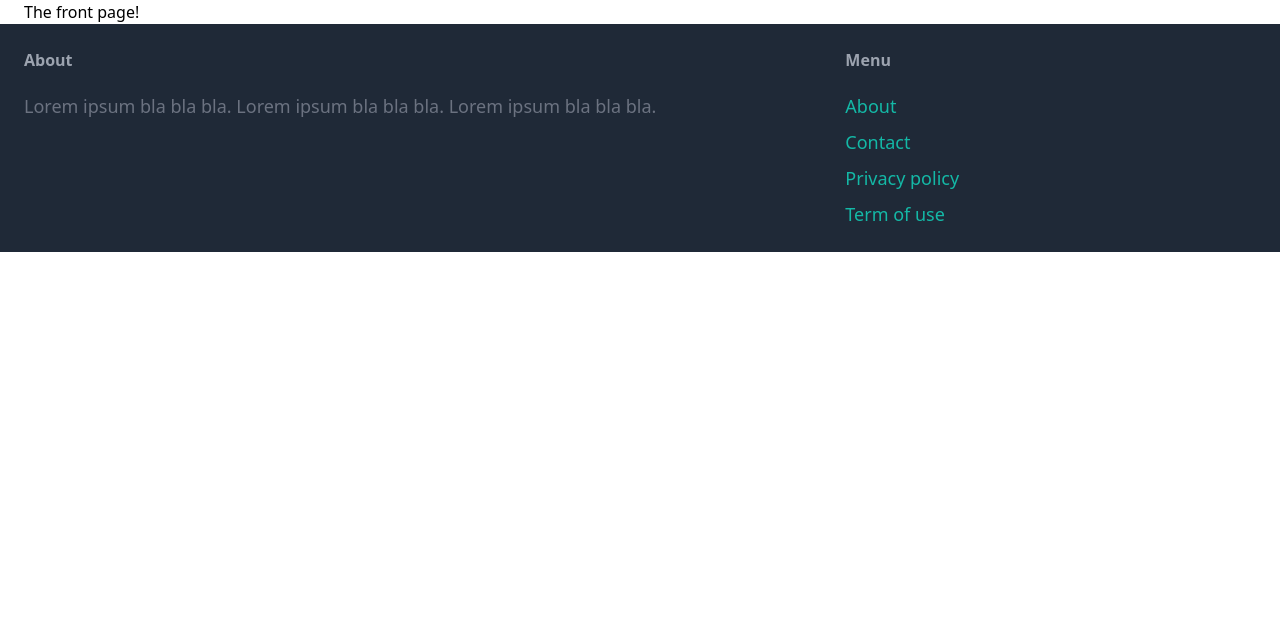
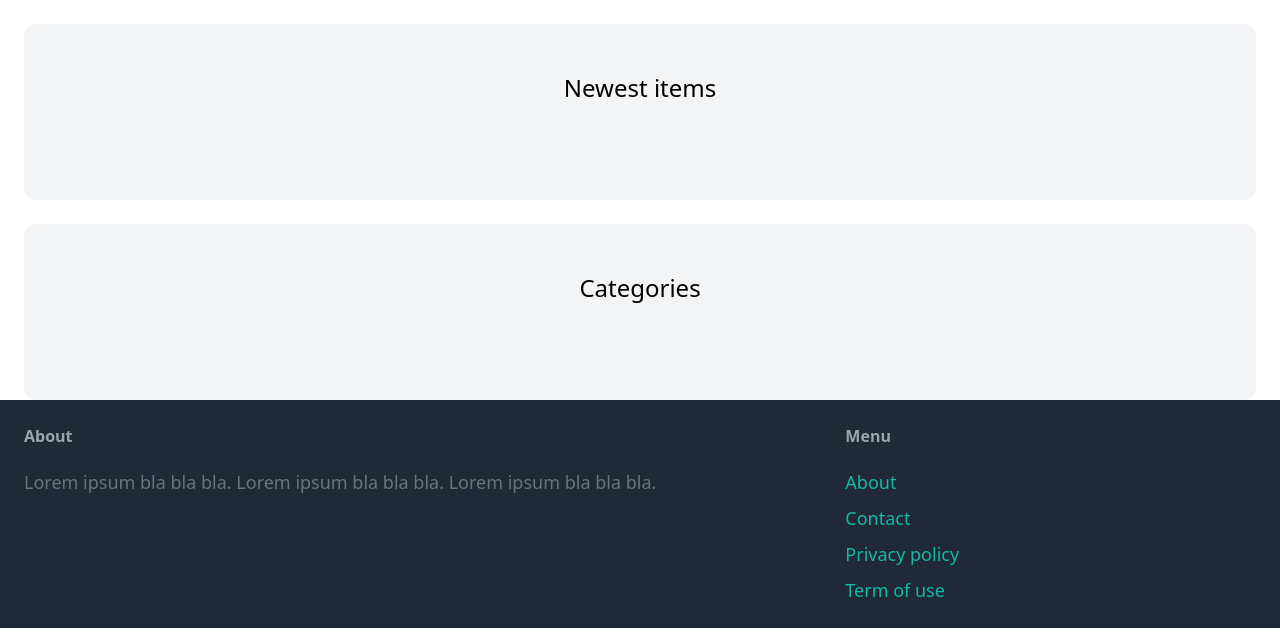
Before and after one commit to jonesong1/Django-Marketplace, a Django app: template core/templates/core/index.html in a window 1280 px wide. Shown: the part 77-717 px from the top of the page. Run offline with Django 4.2, Linux system fonts and the light colour scheme; the template is opened without the code that fills it, so the values that code supplies are empty; some libraries are stand-ins or nearby versions.

Commit message:
Created items for backend and frontend

```diff
--- a/core/templates/core/index.html
+++ b/core/templates/core/index.html
@@ -2,5 +2,38 @@
 {% block title %}Welcome{% endblock %}
 
 {% block content %}
-    <h1>The front page!</h1>
+    <div class="mt-6 px-6 py-12 bg-gray-100 rounded-xl">
+        <h2 class="mb-12 text-2xl text-center">Newest items</h2>
+        <div class="grid grid-cols-3 gap-3">
+            {% for item in items %}
+                <div>
+                    <a href="#">
+                        <div>
+                            <img src="{{ item.image.url }}" class="rounded-t-xl">
+                        </div>
+                        <div class="p-6 bg-white rounded-b-xl">
+                            <h2 class="text-2xl">{{ item.name }}</h2>
+                            <p class="text-gray-500">Price: {{ item.price }}</p>
+                        </div>
+                    </a>
+                </div>
+            {% endfor %}
+        </div>
+    </div>
+
+    <div class="mt-6 px-6 py-12 bg-gray-100 rounded-xl">
+        <h2 class="mb-12 text-2xl text-center">Categories</h2>
+        <div class="grid grid-cols-3 gap-3">
+            {% for category in categories %}
+                <div>
+                    <a href="#">
+                        <div class="p-6 bg-white rounded-b-xl">
+                            <h2 class="text-2xl">{{ category.name }}</h2>
+                            <p class="text-gray-500">{{ category.items.count }} items</p>
+                        </div>
+                    </a>
+                </div>
+            {% endfor %}
+        </div>
+    </div>
 {% endblock %}
--- a/puddle/settings.py
+++ b/puddle/settings.py
@@ -38,6 +38,7 @@ INSTALLED_APPS = [
     'django.contrib.messages',
     'django.contrib.staticfiles',
     'core',
+    'item',
 ]
 
 MIDDLEWARE = [
@@ -117,6 +118,8 @@ USE_TZ = True
 # https://docs.djangoproject.com/en/4.1/howto/static-files/
 
 STATIC_URL = 'static/'
+MEDIA_URL = 'media/'
+MEDIA_ROOT = BASE_DIR / 'media'
 
 # Default primary key field type
 # https://docs.djangoproject.com/en/4.1/ref/settings/#default-auto-field
--- a/puddle/urls.py
+++ b/puddle/urls.py
@@ -1,5 +1,7 @@
+from django.conf import settings
+from django.conf.urls.static import static
 from django.contrib import admin
-from django.urls import path
+from django.urls import include, path
 
 from core.views import index, contact
 
@@ -7,4 +9,4 @@ urlpatterns = [
     path('', index, name='index'),
     path('contact/', contact, name='contact'),
     path('admin/', admin.site.urls),
-]
+] + static(settings.MEDIA_URL, document_root=settings.MEDIA_ROOT)
```
Also changed, not shown: core/views.py (+9 -1 lines), README.md, db.sqlite3.
